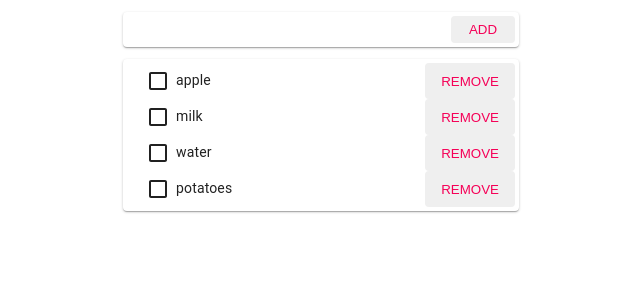
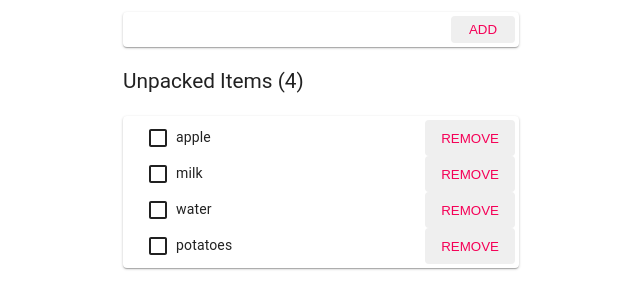
Before and after one commit to eldiyar7/grocery-list-app, a React (Create React App) app: page / in a window 1280 px wide. Shown: the top 308 px of the page, without its empty margins (319-959 px from the left). Built offline with nearby package versions, Linux system fonts and the light colour scheme.

Commit message:
add title css

```diff
--- a/src/App.js
+++ b/src/App.js
@@ -2,6 +2,7 @@ import React, {Component} from 'react'
 import {Items} from './Items'
 import NewItem from './NewItem'
 // import {Checkbox, FormControlLabel} from '@material-ui/core'
+import Typography from '@material-ui/core/Typography'
 
 const groceries = [
   {name: 'apple', id: 1, grabbed: false},
@@ -44,8 +45,11 @@ class App extends Component {
 
   render() {
     return (
-      <div className="app-container">
+      <div className="container">
         <NewItem addItem={this.addItem} />
+        <h3 className="title">
+          Unpacked Items ({this.state.items.length})
+        </h3>
         <Items
           items={this.state.items}
           checkOffItem={this.checkOffItem}
--- a/src/Item.js
+++ b/src/Item.js
@@ -1,6 +1,8 @@
 import React from 'react'
 import Checkbox from './common/Checkbox'
 import Button from './common/Button'
+
+import './item.css'
 
 function Item({item, onCheckOff, onRemoveItem}) {
   return (
--- a/src/index.css
+++ b/src/index.css
@@ -9,7 +9,7 @@ body {
   background-color: #fff;
 }
 
-.app-container {
+.container {
   width: 100%;
   box-sizing: border-box;
   margin-left: auto;
@@ -18,19 +18,22 @@ body {
   padding-right: 16px;
 }
 
-.item-container {
-  display: flex;
-  justify-content: space-between;
+.title {
+  font-size: 1.3rem;
+  font-family: 'Roboto', 'Helvetica', 'Arial', sans-serif;
+  font-weight: 400;
+  line-height: 1.33;
+  letter-spacing: 0em;
 }
 
 @media (min-width: 0px) {
-  .app-container {
+  .container {
     max-width: 444px;
   }
 }
 
 @media (min-width: 600px) {
-  .app-container {
+  .container {
     padding-left: 24px;
     padding-right: 24px;
   }
--- /dev/null
+++ b/src/item.css
@@ -0,0 +1,4 @@
+.item-container {
+  display: flex;
+  justify-content: space-between;
+}
```
